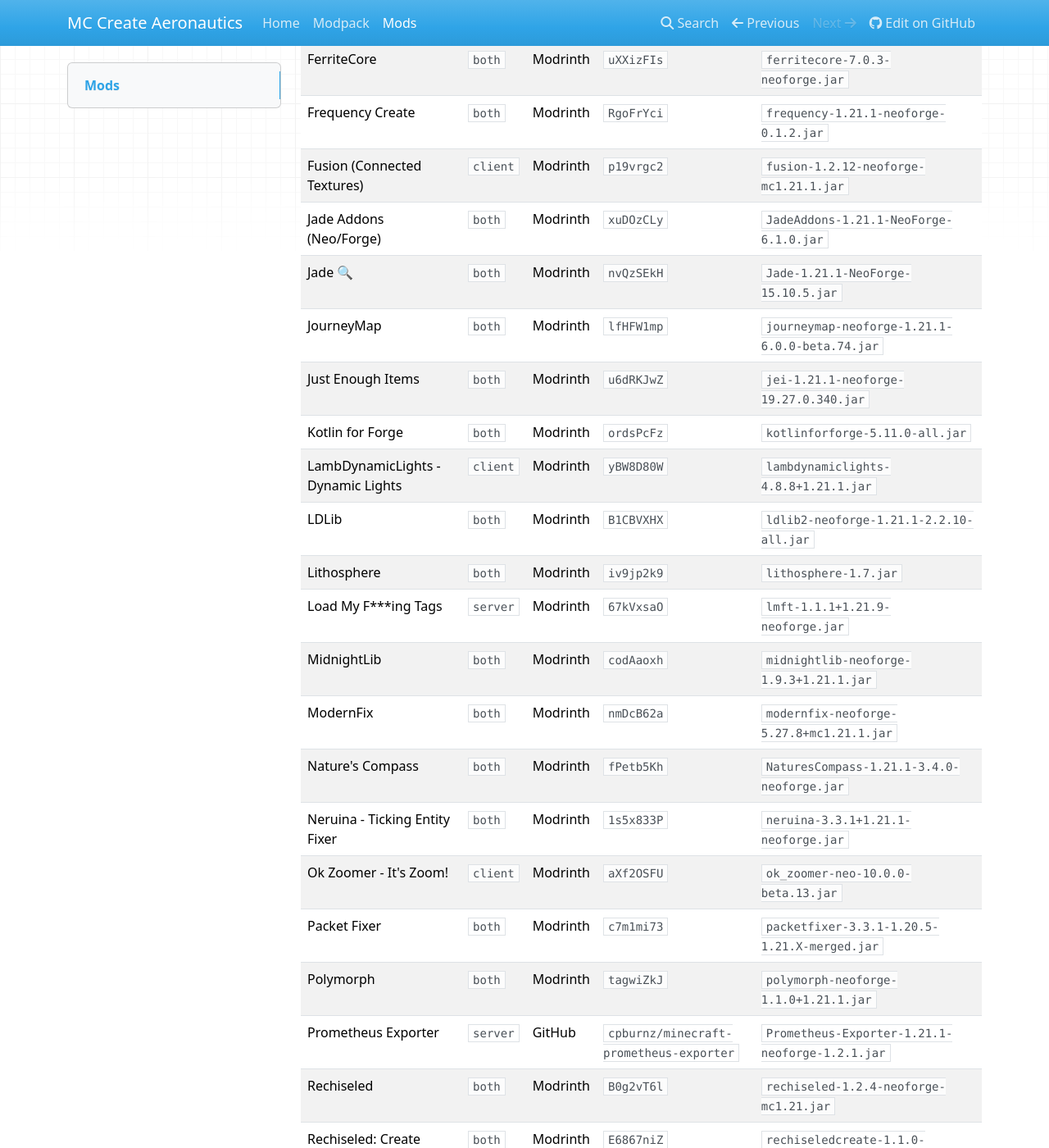
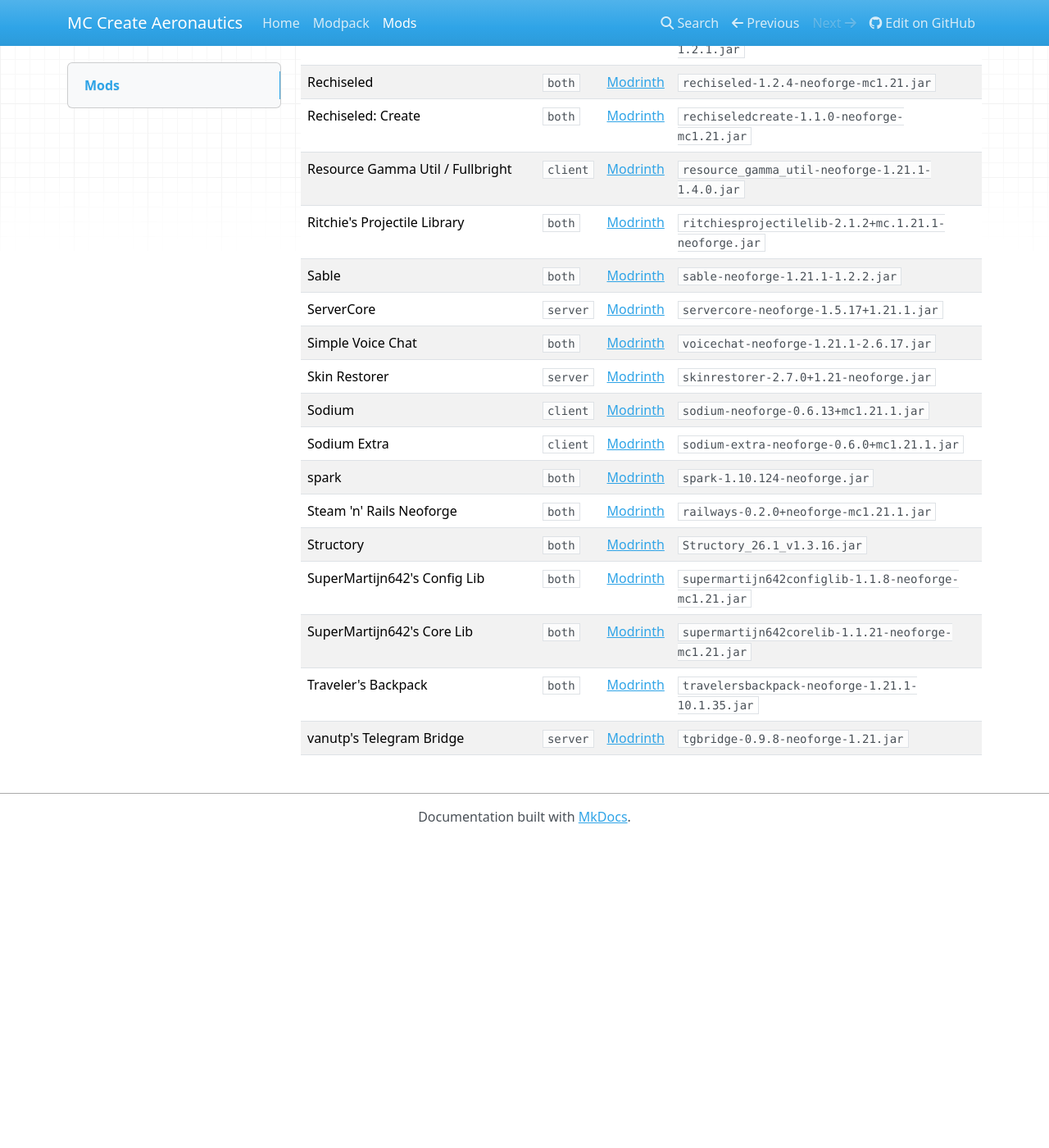
Before and after one commit to AlexCawl/mc-create-aeronautics-modpack, an MkDocs documentation site: the page built from docs/mods.md, in a window 1280 px wide and 1400 px high, scrolled down 3479 px. Shown: the whole window at 82% size. Built offline with MkDocs 1.6.1, drawn with Linux system fonts in a browser that asks for light colours; nearby versions of some CDN libraries; after the commit the page ends 4503 px from its top, so only the background shows below that; some of the changed text lies outside the part shown.

Commit message:
chore: fixed mods table

```diff
--- a/docs/mods.md
+++ b/docs/mods.md
@@ -6,94 +6,94 @@ When a mod is added, removed, updated, or moved between sides, update this table
 
 Total mods: 89.
 
-| Mod | Side | Source | Project ID | File |
-| --- | --- | --- | --- | --- |
-| AppleSkin | `both` | Modrinth | `EsAfCjCV` | `appleskin-neoforge-mc1.21-3.0.9.jar` |
-| Architectury API | `both` | Modrinth | `lhGA9TYQ` | `architectury-13.0.8-neoforge.jar` |
-| AutoModpack | `both` | Modrinth | `k68glP2e` | `automodpack-mc1.21.1-neoforge-4.0.5.jar` |
-| CC: Tweaked | `both` | Modrinth | `gu7yAYhd` | `cc-tweaked-1.21.1-forge-1.119.0.jar` |
-| Chat Heads | `client` | Modrinth | `Wb5oqrBJ` | `chat_heads-0.15.1-neoforge-1.21.jar` |
-| Clumps | `both` | Modrinth | `Wnxd13zP` | `Clumps-neoforge-1.21.1-19.0.0.1.jar` |
-| Concurrent Chunk Management Engine (NeoForge) | `both` | Modrinth | `COlSi5iR` | `c2me-neoforge-mc1.21.1-0.3.0+alpha.0.93.jar` |
-| Configurable | `both` | Modrinth | `lGffrQ3O` | `configurable-3.5.1+1.21.1-neoforge.jar` |
-| Copycats+ aeronautics weight | `both` | Modrinth | `wjpmYU1u` | `aerocopycats-1.1.1.jar` |
-| Create | `both` | Modrinth | `LNytGWDc` | `create-1.21.1-6.0.10.jar` |
-| Create Aeronautics | `both` | Modrinth | `oWaK0Q19` | `create-aeronautics-bundled-1.21.1-1.2.1.jar` |
-| Create Aeronautics: Rechiseled Compatibility | `server` | Modrinth | `ub0jAGhg` | `create-aeronautics-rechiseled-compat-1.21.1-1.2.2.jar` |
-| Create Big Cannons | `both` | Modrinth | `GWp4jCJj` | `createbigcannons-5.11.3+mc.1.21.1.jar` |
-| Create Cobblestone | `both` | Modrinth | `ihpnEd80` | `createcobblestone-1.4.9+neoforge-1.21.1-130.jar` |
-| Create Deco | `both` | Modrinth | `sMvUb4Rb` | `createdeco-2.1.3.jar` |
-| Create Jetpack | `both` | Modrinth | `UbFnAd4l` | `create_jetpack-forge-5.1.2.jar` |
-| Create Propulsion: Simulated | `both` | Modrinth | `ApkoHNO9` | `createpropulsion-1.1.4.jar` |
-| Create Railways Navigator | `both` | Modrinth | `Dq3STxps` | `createrailwaysnavigator-neoforge-1.21.1-beta-0.9.0-C6.jar` |
-| Create Slice & Dice | `both` | Modrinth | `GmjmRQ0A` | `sliceanddice-forge-4.2.4.jar` |
-| Create Stuff 'N Additions | `both` | Modrinth | `aq9qUUQG` | `create-stuff-additions1.21.1_v2.1.3.jar` |
-| Create: Aeroworks | `both` | Modrinth | `P26k79kP` | `aeroworks-1.2.9.jar` |
-| Create: Avionics — ComputerCraft for Aeronautics | `both` | Modrinth | `h4nsLvjf` | `create_avionics-neoforge-1.21.1-0.4.0.jar` |
-| Create: Bells & Whistles | `both` | Modrinth | `gJ5afkVv` | `bellsandwhistles-0.4.7-1.21.1.jar` |
-| Create: CC Better Recipes | `both` | Modrinth | `WZfuGM1m` | `ccbr-1.2.0-neoforge-1.21.1.jar` |
-| Create: Connected | `both` | Modrinth | `Vg5TIO6d` | `create_connected-1.1.16-mc1.21.1.jar` |
-| Create: Copper & Zinc | `both` | Modrinth | `aqYNR6rI` | `create_copper_and_zinc-2.0.0-neoforge-1.21.1.jar` |
-| Create: Copycats+ | `both` | Modrinth | `UT2M39wf` | `copycats-3.0.4+mc.1.21.1-neoforge.jar` |
-| Create: Deployer API | `both` | Modrinth | `OZhUIuou` | `deployer-0.1.2.jar` |
-| Create: Diesel Generators | `both` | Modrinth | `ZM3tt6p1` | `createdieselgenerators-1.21.1-1.3.11.jar` |
-| Create: Dragons Plus | `both` | Modrinth | `dzb1a5WV` | `CreateDragonsPlus-1.10.1.jar` |
-| Create: Enchantment Industry | `both` | Modrinth | `JWGBpFUP` | `create-enchantment-industry-2.3.1.jar` |
-| Create: Food | `both` | Modrinth | `4HnO3el1` | `createfood-neoforge-1.21.1-2.4.0.jar` |
-| Create: Fuel & Water Information | `both` | Modrinth | `csA0cpEX` | `cfwinfo-1.6.0.jar` |
-| Create: Interiors | `both` | Modrinth | `r4Knci2k` | `interiors-1.21.1-neoforge-0.6.1.jar` |
-| Create: Let The Adventure Begin | `both` | Modrinth | `fUa6OtBG` | `create_ltab-4.0.0.jar` |
-| Create: Liquid Fuel | `server` | Modrinth | `sH9tXU9f` | `createliquidfuel-2.1.1-1.21.1.jar` |
-| Create: Metallurgy | `both` | Modrinth | `Soft45xC` | `createmetallurgy-1.0.2-1.21.1.jar` |
-| Create: Nowheel | `client` | Modrinth | `c47YxuuI` | `nowheel-1.0.3+1.21.1neoforge.jar` |
-| Create: package tooltip | `client` | Modrinth | `m5yXogoa` | `create_package_tooltip-1.2.jar` |
-| Create: Radars | `both` | Modrinth | `BLu2Yqfq` | `create_radar-0.4.8-1.21.1.jar` |
-| Create: Repackaged | `both` | Modrinth | `D6daOdv9` | `repackaged-0.0.7.jar` |
-| Create: Stock Market | `both` | Modrinth | `CnrVw3tZ` | `create-stockmarket-1.0.0+mc1.21.1.jar` |
-| Create: Tradeworks | `both` | Modrinth | `gnOpd0sq` | `tradeworks-1.0.7.jar` |
-| Curios API | `both` | Modrinth | `vvuO3ImH` | `curios-neoforge-9.5.1+1.21.1.jar` |
-| Customizable Player Models | `both` | Modrinth | `h1E7sQNL` | `CustomPlayerModels-1.21-0.6.25a.jar` |
-| Distant Horizons | `both` | Modrinth | `uCdwusMi` | `DistantHorizons-3.0.3-b-1.21.1-fabric-neoforge.jar` |
-| DragonLib | `both` | Modrinth | `sbIsGaOV` | `dragonlib-neoforge-1.21.1-beta-3.0.26.jar` |
-| Drink Beer Refill | `both` | Modrinth | `RZwVw5iA` | `drinkbeer-refill-1.21.1-1.2.0.jar` |
-| Drive-By-Wire with Sable | `both` | Modrinth | `KsqvI0hD` | `drivebywire-0.2.9.jar` |
-| Entity Culling | `client` | Modrinth | `NNAgCjsB` | `entityculling-neoforge-1.10.2-mc1.21.1.jar` |
-| Explorify | `both` | Modrinth | `HSfsxuTo` | `Explorify v1.6.5.mod.jar` |
-| Farmer's Delight | `both` | Modrinth | `R2OftAxM` | `FarmersDelight-1.21.1-1.3.2.jar` |
-| FerriteCore | `both` | Modrinth | `uXXizFIs` | `ferritecore-7.0.3-neoforge.jar` |
-| Frequency Create | `both` | Modrinth | `RgoFrYci` | `frequency-1.21.1-neoforge-0.1.2.jar` |
-| Fusion (Connected Textures) | `client` | Modrinth | `p19vrgc2` | `fusion-1.2.12-neoforge-mc1.21.1.jar` |
-| Jade Addons (Neo/Forge) | `both` | Modrinth | `xuDOzCLy` | `JadeAddons-1.21.1-NeoForge-6.1.0.jar` |
-| Jade 🔍 | `both` | Modrinth | `nvQzSEkH` | `Jade-1.21.1-NeoForge-15.10.5.jar` |
-| JourneyMap | `both` | Modrinth | `lfHFW1mp` | `journeymap-neoforge-1.21.1-6.0.0-beta.74.jar` |
-| Just Enough Items | `both` | Modrinth | `u6dRKJwZ` | `jei-1.21.1-neoforge-19.27.0.340.jar` |
-| Kotlin for Forge | `both` | Modrinth | `ordsPcFz` | `kotlinforforge-5.11.0-all.jar` |
-| LambDynamicLights - Dynamic Lights | `client` | Modrinth | `yBW8D80W` | `lambdynamiclights-4.8.8+1.21.1.jar` |
-| LDLib | `both` | Modrinth | `B1CBVXHX` | `ldlib2-neoforge-1.21.1-2.2.10-all.jar` |
-| Lithosphere | `both` | Modrinth | `iv9jp2k9` | `lithosphere-1.7.jar` |
-| Load My F***ing Tags | `server` | Modrinth | `67kVxsaO` | `lmft-1.1.1+1.21.9-neoforge.jar` |
-| MidnightLib | `both` | Modrinth | `codAaoxh` | `midnightlib-neoforge-1.9.3+1.21.1.jar` |
-| ModernFix | `both` | Modrinth | `nmDcB62a` | `modernfix-neoforge-5.27.8+mc1.21.1.jar` |
-| Nature's Compass | `both` | Modrinth | `fPetb5Kh` | `NaturesCompass-1.21.1-3.4.0-neoforge.jar` |
-| Neruina - Ticking Entity Fixer | `both` | Modrinth | `1s5x833P` | `neruina-3.3.1+1.21.1-neoforge.jar` |
-| Ok Zoomer - It's Zoom! | `client` | Modrinth | `aXf2OSFU` | `ok_zoomer-neo-10.0.0-beta.13.jar` |
-| Packet Fixer | `both` | Modrinth | `c7m1mi73` | `packetfixer-3.3.1-1.20.5-1.21.X-merged.jar` |
-| Polymorph | `both` | Modrinth | `tagwiZkJ` | `polymorph-neoforge-1.1.0+1.21.1.jar` |
-| Prometheus Exporter | `server` | GitHub | `cpburnz/minecraft-prometheus-exporter` | `Prometheus-Exporter-1.21.1-neoforge-1.2.1.jar` |
-| Rechiseled | `both` | Modrinth | `B0g2vT6l` | `rechiseled-1.2.4-neoforge-mc1.21.jar` |
-| Rechiseled: Create | `both` | Modrinth | `E6867niZ` | `rechiseledcreate-1.1.0-neoforge-mc1.21.jar` |
-| Resource Gamma Util / Fullbright | `client` | Modrinth | `X8jWsfhs` | `resource_gamma_util-neoforge-1.21.1-1.4.0.jar` |
-| Ritchie's Projectile Library | `both` | Modrinth | `B3pb093D` | `ritchiesprojectilelib-2.1.2+mc.1.21.1-neoforge.jar` |
-| Sable | `both` | Modrinth | `T9PomCSv` | `sable-neoforge-1.21.1-1.2.2.jar` |
-| ServerCore | `server` | Modrinth | `4WWQxlQP` | `servercore-neoforge-1.5.17+1.21.1.jar` |
-| Simple Voice Chat | `both` | Modrinth | `9eGKb6K1` | `voicechat-neoforge-1.21.1-2.6.17.jar` |
-| Skin Restorer | `server` | Modrinth | `ghrZDhGW` | `skinrestorer-2.7.0+1.21-neoforge.jar` |
-| Sodium | `client` | Modrinth | `AANobbMI` | `sodium-neoforge-0.6.13+mc1.21.1.jar` |
-| Sodium Extra | `client` | Modrinth | `PtjYWJkn` | `sodium-extra-neoforge-0.6.0+mc1.21.1.jar` |
-| spark | `both` | Modrinth | `l6YH9Als` | `spark-1.10.124-neoforge.jar` |
-| Steam 'n' Rails Neoforge | `both` | Modrinth | `L3Jv0QZI` | `railways-0.2.0+neoforge-mc1.21.1.jar` |
-| Structory | `both` | Modrinth | `aKCwCJlY` | `Structory_26.1_v1.3.16.jar` |
-| SuperMartijn642's Config Lib | `both` | Modrinth | `LN9BxssP` | `supermartijn642configlib-1.1.8-neoforge-mc1.21.jar` |
-| SuperMartijn642's Core Lib | `both` | Modrinth | `rOUBggPv` | `supermartijn642corelib-1.1.21-neoforge-mc1.21.jar` |
-| Traveler's Backpack | `both` | Modrinth | `rlloIFEV` | `travelersbackpack-neoforge-1.21.1-10.1.35.jar` |
-| vanutp's Telegram Bridge | `server` | Modrinth | `QI59B2cO` | `tgbridge-0.9.8-neoforge-1.21.jar` |
+| Mod | Side | Source | File |
+| --- | --- | --- | --- |
+| AppleSkin | `both` | [Modrinth](https://modrinth.com/mod/appleskin) | `appleskin-neoforge-mc1.21-3.0.9.jar` |
+| Architectury API | `both` | [Modrinth](https://modrinth.com/mod/architectury-api) | `architectury-13.0.8-neoforge.jar` |
+| AutoModpack | `both` | [Modrinth](https://modrinth.com/mod/automodpack) | `automodpack-mc1.21.1-neoforge-4.0.5.jar` |
+| CC: Tweaked | `both` | [Modrinth](https://modrinth.com/mod/cc-tweaked) | `cc-tweaked-1.21.1-forge-1.119.0.jar` |
+| Chat Heads | `client` | [Modrinth](https://modrinth.com/mod/chat-heads) | `chat_heads-0.15.1-neoforge-1.21.jar` |
+| Clumps | `both` | [Modrinth](https://modrinth.com/mod/clumps) | `Clumps-neoforge-1.21.1-19.0.0.1.jar` |
+| Concurrent Chunk Management Engine (NeoForge) | `both` | [Modrinth](https://modrinth.com/mod/c2me-neoforge) | `c2me-neoforge-mc1.21.1-0.3.0+alpha.0.93.jar` |
+| Configurable | `both` | [Modrinth](https://modrinth.com/mod/configurable) | `configurable-3.5.1+1.21.1-neoforge.jar` |
+| Copycats+ aeronautics weight | `both` | [Modrinth](https://modrinth.com/mod/copycats+-aeronautics-weight) | `aerocopycats-1.1.1.jar` |
+| Create | `both` | [Modrinth](https://modrinth.com/mod/create) | `create-1.21.1-6.0.10.jar` |
+| Create Aeronautics | `both` | [Modrinth](https://modrinth.com/mod/create-aeronautics) | `create-aeronautics-bundled-1.21.1-1.2.1.jar` |
+| Create Aeronautics: Rechiseled Compatibility | `server` | [Modrinth](https://modrinth.com/mod/create-aeronautics-rechiseled-compatibility) | `create-aeronautics-rechiseled-compat-1.21.1-1.2.2.jar` |
+| Create Big Cannons | `both` | [Modrinth](https://modrinth.com/mod/create-big-cannons) | `createbigcannons-5.11.3+mc.1.21.1.jar` |
+| Create Cobblestone | `both` | [Modrinth](https://modrinth.com/mod/create-cobblestone) | `createcobblestone-1.4.9+neoforge-1.21.1-130.jar` |
+| Create Deco | `both` | [Modrinth](https://modrinth.com/mod/create-deco) | `createdeco-2.1.3.jar` |
+| Create Jetpack | `both` | [Modrinth](https://modrinth.com/mod/create-jetpack) | `create_jetpack-forge-5.1.2.jar` |
+| Create Propulsion: Simulated | `both` | [Modrinth](https://modrinth.com/mod/create-propulsion-simulated) | `createpropulsion-1.1.4.jar` |
+| Create Railways Navigator | `both` | [Modrinth](https://modrinth.com/mod/create-railways-navigator) | `createrailwaysnavigator-neoforge-1.21.1-beta-0.9.0-C6.jar` |
+| Create Slice & Dice | `both` | [Modrinth](https://modrinth.com/mod/slice-and-dice) | `sliceanddice-forge-4.2.4.jar` |
+| Create Stuff 'N Additions | `both` | [Modrinth](https://modrinth.com/mod/create-stuff-additions) | `create-stuff-additions1.21.1_v2.1.3.jar` |
+| Create: Aeroworks | `both` | [Modrinth](https://modrinth.com/mod/create-aeroworks) | `aeroworks-1.2.9.jar` |
+| Create: Avionics — ComputerCraft for Aeronautics | `both` | [Modrinth](https://modrinth.com/mod/create-avionics) | `create_avionics-neoforge-1.21.1-0.4.0.jar` |
+| Create: Bells & Whistles | `both` | [Modrinth](https://modrinth.com/mod/bellsandwhistles) | `bellsandwhistles-0.4.7-1.21.1.jar` |
+| Create: CC Better Recipes | `both` | [Modrinth](https://modrinth.com/mod/create-ccbr) | `ccbr-1.2.0-neoforge-1.21.1.jar` |
+| Create: Connected | `both` | [Modrinth](https://modrinth.com/mod/create-connected) | `create_connected-1.1.16-mc1.21.1.jar` |
+| Create: Copper & Zinc | `both` | [Modrinth](https://modrinth.com/mod/create-copper-zinc) | `create_copper_and_zinc-2.0.0-neoforge-1.21.1.jar` |
+| Create: Copycats+ | `both` | [Modrinth](https://modrinth.com/mod/copycats) | `copycats-3.0.4+mc.1.21.1-neoforge.jar` |
+| Create: Deployer API | `both` | [Modrinth](https://modrinth.com/mod/deployer) | `deployer-0.1.2.jar` |
+| Create: Diesel Generators | `both` | [Modrinth](https://modrinth.com/mod/create-diesel-generators) | `createdieselgenerators-1.21.1-1.3.11.jar` |
+| Create: Dragons Plus | `both` | [Modrinth](https://modrinth.com/mod/create-dragons-plus) | `CreateDragonsPlus-1.10.1.jar` |
+| Create: Enchantment Industry | `both` | [Modrinth](https://modrinth.com/mod/create-enchantment-industry) | `create-enchantment-industry-2.3.1.jar` |
+| Create: Food | `both` | [Modrinth](https://modrinth.com/mod/create-food) | `createfood-neoforge-1.21.1-2.4.0.jar` |
+| Create: Fuel & Water Information | `both` | [Modrinth](https://modrinth.com/mod/create-fuel-water-information) | `cfwinfo-1.6.0.jar` |
+| Create: Interiors | `both` | [Modrinth](https://modrinth.com/mod/interiors) | `interiors-1.21.1-neoforge-0.6.1.jar` |
+| Create: Let The Adventure Begin | `both` | [Modrinth](https://modrinth.com/mod/create-let-the-adventure-begin) | `create_ltab-4.0.0.jar` |
+| Create: Liquid Fuel | `server` | [Modrinth](https://modrinth.com/mod/create-liquid-fuel) | `createliquidfuel-2.1.1-1.21.1.jar` |
+| Create: Metallurgy | `both` | [Modrinth](https://modrinth.com/mod/create-metallurgy) | `createmetallurgy-1.0.2-1.21.1.jar` |
+| Create: Nowheel | `client` | [Modrinth](https://modrinth.com/mod/create-nowheel) | `nowheel-1.0.3+1.21.1neoforge.jar` |
+| Create: package tooltip | `client` | [Modrinth](https://modrinth.com/mod/create-package-tooltip) | `create_package_tooltip-1.2.jar` |
+| Create: Radars | `both` | [Modrinth](https://modrinth.com/mod/create-radars) | `create_radar-0.4.8-1.21.1.jar` |
+| Create: Repackaged | `both` | [Modrinth](https://modrinth.com/mod/repackaged) | `repackaged-0.0.7.jar` |
+| Create: Stock Market | `both` | [Modrinth](https://modrinth.com/mod/create-stock-market) | `create-stockmarket-1.0.0+mc1.21.1.jar` |
+| Create: Tradeworks | `both` | [Modrinth](https://modrinth.com/mod/tradeworks) | `tradeworks-1.0.7.jar` |
+| Curios API | `both` | [Modrinth](https://modrinth.com/mod/curios) | `curios-neoforge-9.5.1+1.21.1.jar` |
+| Customizable Player Models | `both` | [Modrinth](https://modrinth.com/mod/custom-player-models) | `CustomPlayerModels-1.21-0.6.25a.jar` |
+| Distant Horizons | `both` | [Modrinth](https://modrinth.com/mod/distanthorizons) | `DistantHorizons-3.0.3-b-1.21.1-fabric-neoforge.jar` |
+| DragonLib | `both` | [Modrinth](https://modrinth.com/mod/dragonlib) | `dragonlib-neoforge-1.21.1-beta-3.0.26.jar` |
+| Drink Beer Refill | `both` | [Modrinth](https://modrinth.com/mod/drink-beer-refill) | `drinkbeer-refill-1.21.1-1.2.0.jar` |
+| Drive-By-Wire with Sable | `both` | [Modrinth](https://modrinth.com/mod/drive-by-wire-sable) | `drivebywire-0.2.9.jar` |
+| Entity Culling | `client` | [Modrinth](https://modrinth.com/mod/entityculling) | `entityculling-neoforge-1.10.2-mc1.21.1.jar` |
+| Explorify | `both` | [Modrinth](https://modrinth.com/mod/explorify) | `Explorify v1.6.5.mod.jar` |
+| Farmer's Delight | `both` | [Modrinth](https://modrinth.com/mod/farmers-delight) | `FarmersDelight-1.21.1-1.3.2.jar` |
+| FerriteCore | `both` | [Modrinth](https://modrinth.com/mod/ferrite-core) | `ferritecore-7.0.3-neoforge.jar` |
+| Frequency Create | `both` | [Modrinth](https://modrinth.com/mod/frequency-create) | `frequency-1.21.1-neoforge-0.1.2.jar` |
+| Fusion (Connected Textures) | `client` | [Modrinth](https://modrinth.com/mod/fusion-connected-textures) | `fusion-1.2.12-neoforge-mc1.21.1.jar` |
+| Jade Addons (Neo/Forge) | `both` | [Modrinth](https://modrinth.com/mod/jade-addons-forge) | `JadeAddons-1.21.1-NeoForge-6.1.0.jar` |
+| Jade 🔍 | `both` | [Modrinth](https://modrinth.com/mod/jade) | `Jade-1.21.1-NeoForge-15.10.5.jar` |
+| JourneyMap | `both` | [Modrinth](https://modrinth.com/mod/journeymap) | `journeymap-neoforge-1.21.1-6.0.0-beta.74.jar` |
+| Just Enough Items | `both` | [Modrinth](https://modrinth.com/mod/jei) | `jei-1.21.1-neoforge-19.27.0.340.jar` |
+| Kotlin for Forge | `both` | [Modrinth](https://modrinth.com/mod/kotlin-for-forge) | `kotlinforforge-5.11.0-all.jar` |
+| LambDynamicLights - Dynamic Lights | `client` | [Modrinth](https://modrinth.com/mod/lambdynamiclights) | `lambdynamiclights-4.8.8+1.21.1.jar` |
+| LDLib | `both` | [Modrinth](https://modrinth.com/mod/ldlib) | `ldlib2-neoforge-1.21.1-2.2.10-all.jar` |
+| Lithosphere | `both` | [Modrinth](https://modrinth.com/mod/lithosphere) | `lithosphere-1.7.jar` |
+| Load My F***ing Tags | `server` | [Modrinth](https://modrinth.com/mod/lmft) | `lmft-1.1.1+1.21.9-neoforge.jar` |
+| MidnightLib | `both` | [Modrinth](https://modrinth.com/mod/midnightlib) | `midnightlib-neoforge-1.9.3+1.21.1.jar` |
+| ModernFix | `both` | [Modrinth](https://modrinth.com/mod/modernfix) | `modernfix-neoforge-5.27.8+mc1.21.1.jar` |
+| Nature's Compass | `both` | [Modrinth](https://modrinth.com/mod/natures-compass) | `NaturesCompass-1.21.1-3.4.0-neoforge.jar` |
+| Neruina - Ticking Entity Fixer | `both` | [Modrinth](https://modrinth.com/mod/neruina) | `neruina-3.3.1+1.21.1-neoforge.jar` |
+| Ok Zoomer - It's Zoom! | `client` | [Modrinth](https://modrinth.com/mod/ok-zoomer) | `ok_zoomer-neo-10.0.0-beta.13.jar` |
+| Packet Fixer | `both` | [Modrinth](https://modrinth.com/mod/packet-fixer) | `packetfixer-3.3.1-1.20.5-1.21.X-merged.jar` |
+| Polymorph | `both` | [Modrinth](https://modrinth.com/mod/polymorph) | `polymorph-neoforge-1.1.0+1.21.1.jar` |
+| Prometheus Exporter | `server` | [GitHub](https://github.com/cpburnz/minecraft-prometheus-exporter) | `Prometheus-Exporter-1.21.1-neoforge-1.2.1.jar` |
+| Rechiseled | `both` | [Modrinth](https://modrinth.com/mod/rechiseled) | `rechiseled-1.2.4-neoforge-mc1.21.jar` |
+| Rechiseled: Create | `both` | [Modrinth](https://modrinth.com/mod/rechiseled-create) | `rechiseledcreate-1.1.0-neoforge-mc1.21.jar` |
+| Resource Gamma Util / Fullbright | `client` | [Modrinth](https://modrinth.com/mod/resource-gamma-utils) | `resource_gamma_util-neoforge-1.21.1-1.4.0.jar` |
+| Ritchie's Projectile Library | `both` | [Modrinth](https://modrinth.com/mod/rpl) | `ritchiesprojectilelib-2.1.2+mc.1.21.1-neoforge.jar` |
+| Sable | `both` | [Modrinth](https://modrinth.com/mod/sable) | `sable-neoforge-1.21.1-1.2.2.jar` |
+| ServerCore | `server` | [Modrinth](https://modrinth.com/mod/servercore) | `servercore-neoforge-1.5.17+1.21.1.jar` |
+| Simple Voice Chat | `both` | [Modrinth](https://modrinth.com/mod/simple-voice-chat) | `voicechat-neoforge-1.21.1-2.6.17.jar` |
+| Skin Restorer | `server` | [Modrinth](https://modrinth.com/mod/skinrestorer) | `skinrestorer-2.7.0+1.21-neoforge.jar` |
+| Sodium | `client` | [Modrinth](https://modrinth.com/mod/sodium) | `sodium-neoforge-0.6.13+mc1.21.1.jar` |
+| Sodium Extra | `client` | [Modrinth](https://modrinth.com/mod/sodium-extra) | `sodium-extra-neoforge-0.6.0+mc1.21.1.jar` |
+| spark | `both` | [Modrinth](https://modrinth.com/mod/spark) | `spark-1.10.124-neoforge.jar` |
+| Steam 'n' Rails Neoforge | `both` | [Modrinth](https://modrinth.com/mod/create-steam-n-rails-1.21.1) | `railways-0.2.0+neoforge-mc1.21.1.jar` |
+| Structory | `both` | [Modrinth](https://modrinth.com/mod/structory) | `Structory_26.1_v1.3.16.jar` |
+| SuperMartijn642's Config Lib | `both` | [Modrinth](https://modrinth.com/mod/supermartijn642s-config-lib) | `supermartijn642configlib-1.1.8-neoforge-mc1.21.jar` |
+| SuperMartijn642's Core Lib | `both` | [Modrinth](https://modrinth.com/mod/supermartijn642s-core-lib) | `supermartijn642corelib-1.1.21-neoforge-mc1.21.jar` |
+| Traveler's Backpack | `both` | [Modrinth](https://modrinth.com/mod/travelersbackpack) | `travelersbackpack-neoforge-1.21.1-10.1.35.jar` |
+| vanutp's Telegram Bridge | `server` | [Modrinth](https://modrinth.com/mod/tgbridge) | `tgbridge-0.9.8-neoforge-1.21.jar` |
```
